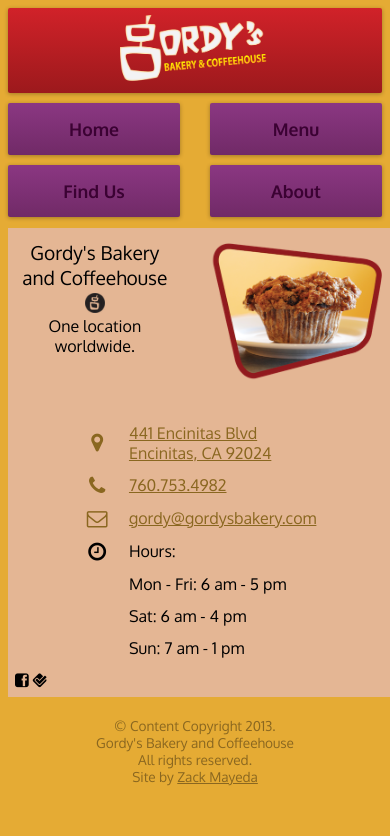
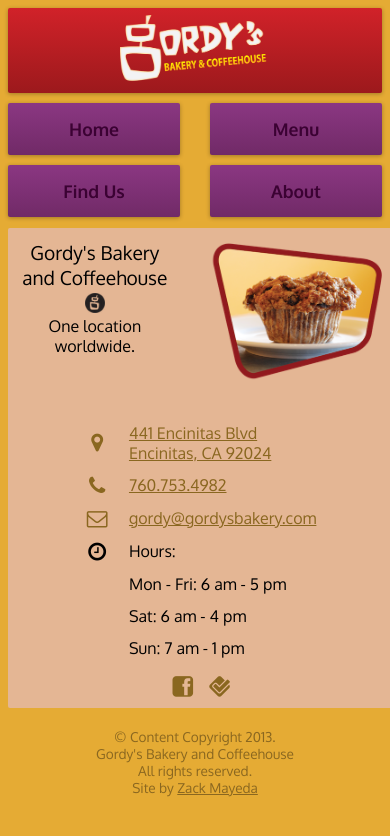
Before and after one commit to zackm/GordysBakery, a plain HTML site: page index.html in a window 390 px wide. Drawn offline with Linux system fonts and the light colour scheme.

Commit message:
social icons

```diff
--- a/css/mobile.css
+++ b/css/mobile.css
@@ -82,6 +82,7 @@
     background-color: #e4b694;
     width: 100%;
     margin: 95px 0px 0px 0px;
+    border-radius: 2px;
     padding: 7px;
 }
 .headline {
@@ -119,6 +120,15 @@
     text-decoration: none;
     font-size: 1.3em;
 }
+.social-icons {
+    font-size: 1.5em;
+    text-align: center;
+}
+.social-icons i {
+    padding: 0px 5px 0px 5px;
+    text-decoration: none;
+}
+
 /* Footer */
 .footer {
     text-align: center;
--- a/index.html
+++ b/index.html
@@ -354,8 +354,10 @@
                     </tr>
                 </table>
 
-                <i class="icon-facebook-sign"></i>
-                <i class="icon-foursquare"></i>
+                <div class="social-icons">
+                    <a href="https://www.facebook.com/pages/Gordys-Bakery/135079049859133"><i class="icon-facebook-sign"></i></a>
+                    <a href="http://foursquare.com/venue/6109347"><i class="icon-foursquare"></i></a>
+                </div>
 
             </div>
 
```
